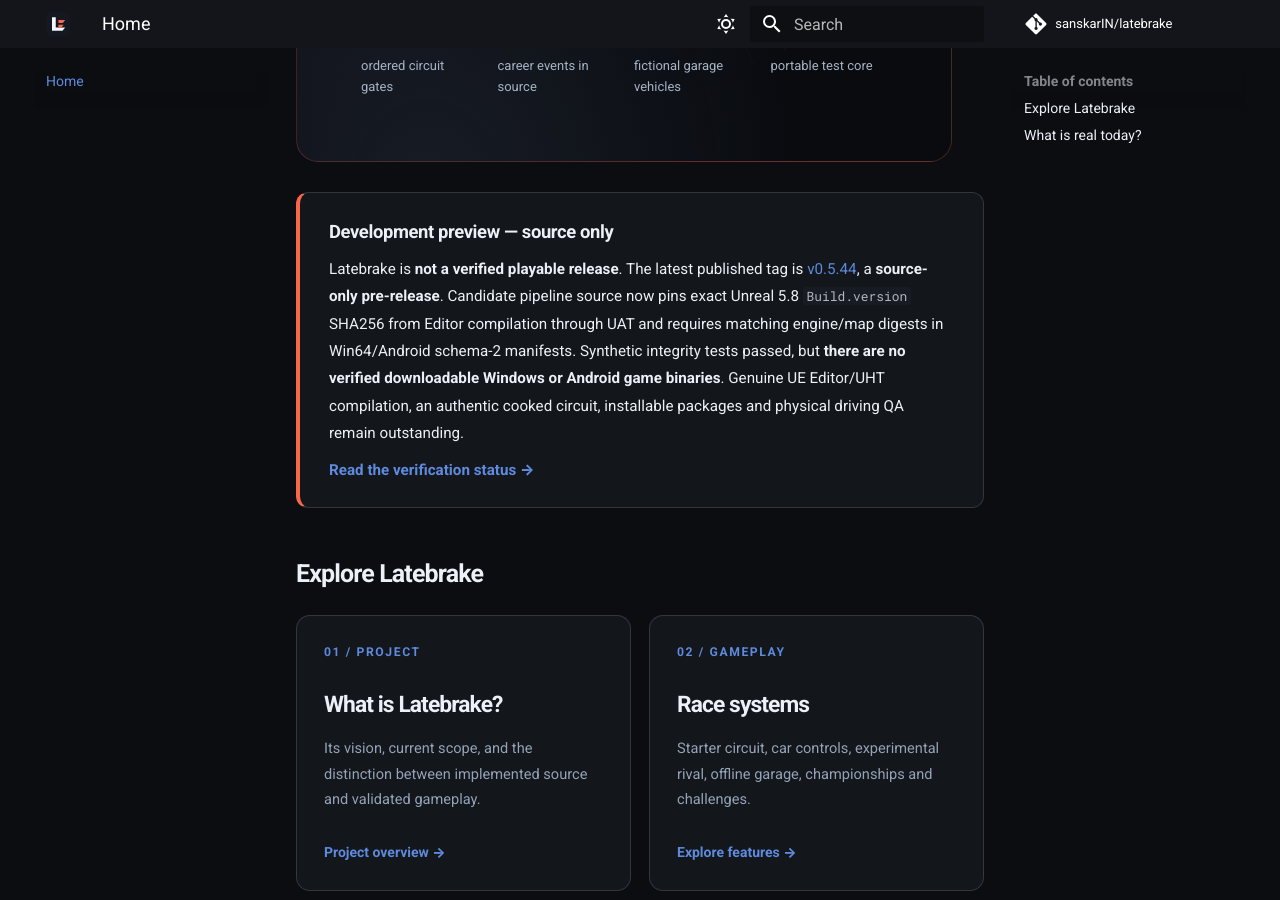
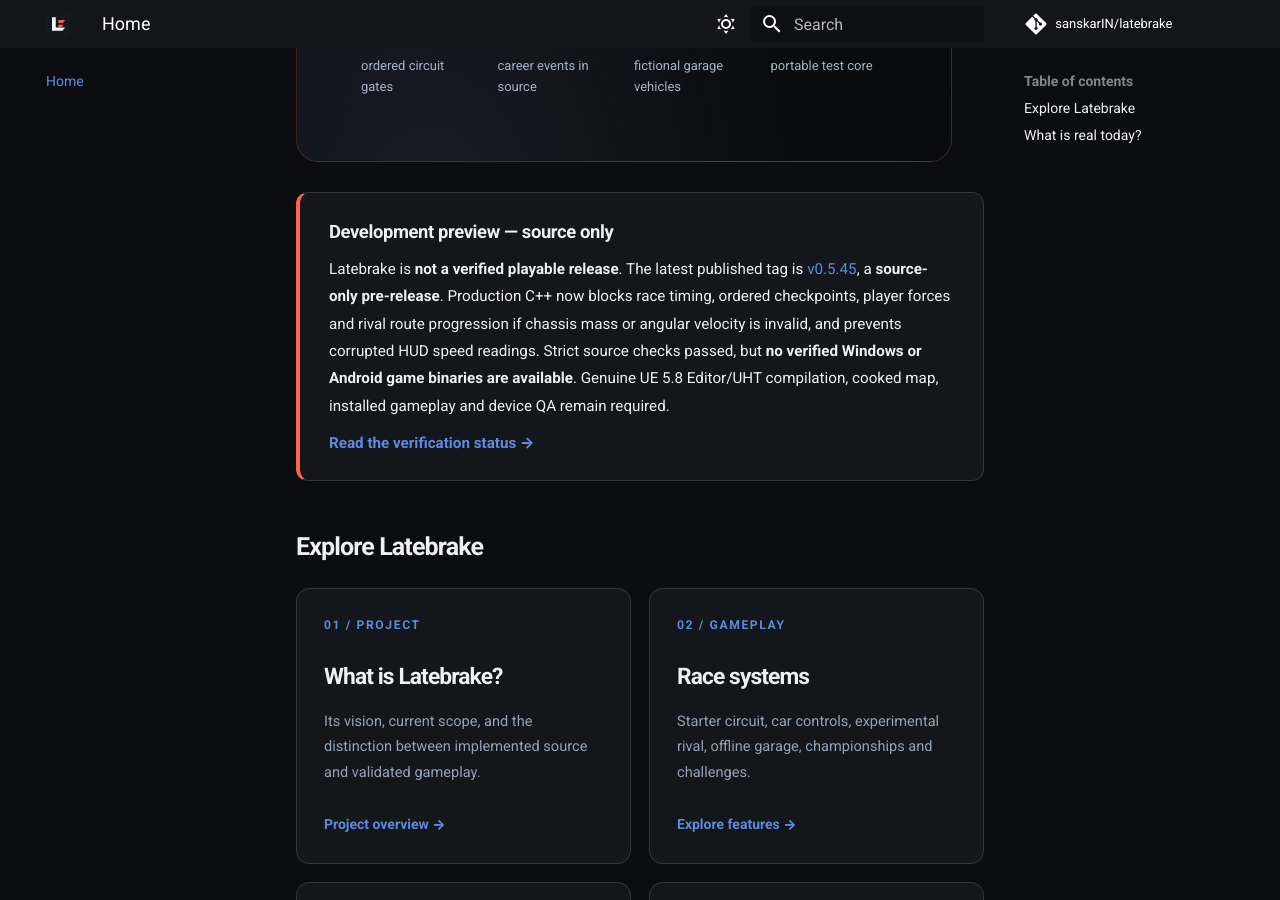
Before and after one commit to sanskarIN/latebrake, an MkDocs documentation site: the page built from docs/index.md, in a window 1280 px wide and 900 px high, scrolled down 702 px. Built offline with MkDocs 1.6.1 and Material for MkDocs 9.7.7, drawn with Linux system fonts in a browser that asks for light colours; comment, search, counter and statistics services are not loaded.

Commit message:
docs(home): introduce v0.5.45 actual source changes and no playable release

```diff
--- a/docs/index.md
+++ b/docs/index.md
@@ -16,7 +16,7 @@
 
 <div class="lb-status-panel" role="status">
   <div class="lb-status-title">Development preview — source only</div>
-  <p>Latebrake is <strong>not a verified playable release</strong>. The latest published tag is <a href="https://github.com/sanskarIN/latebrake/releases/tag/v0.5.44">v0.5.44</a>, a <strong>source-only pre-release</strong>. Candidate pipeline source now pins exact Unreal 5.8 <code>Build.version</code> SHA256 from Editor compilation through UAT and requires matching engine/map digests in Win64/Android schema-2 manifests. Synthetic integrity tests passed, but <strong>there are no verified downloadable Windows or Android game binaries</strong>. Genuine UE Editor/UHT compilation, an authentic cooked circuit, installable packages and physical driving QA remain outstanding.</p>
+  <p>Latebrake is <strong>not a verified playable release</strong>. The latest published tag is <a href="https://github.com/sanskarIN/latebrake/releases/tag/v0.5.45">v0.5.45</a>, a <strong>source-only pre-release</strong>. Production C++ now blocks race timing, ordered checkpoints, player forces and rival route progression if chassis mass or angular velocity is invalid, and prevents corrupted HUD speed readings. Strict source checks passed, but <strong>no verified Windows or Android game binaries are available</strong>. Genuine UE 5.8 Editor/UHT compilation, cooked map, installed gameplay and device QA remain required.</p>
   <a href="development-status/">Read the verification status →</a>
 </div>
 
```
